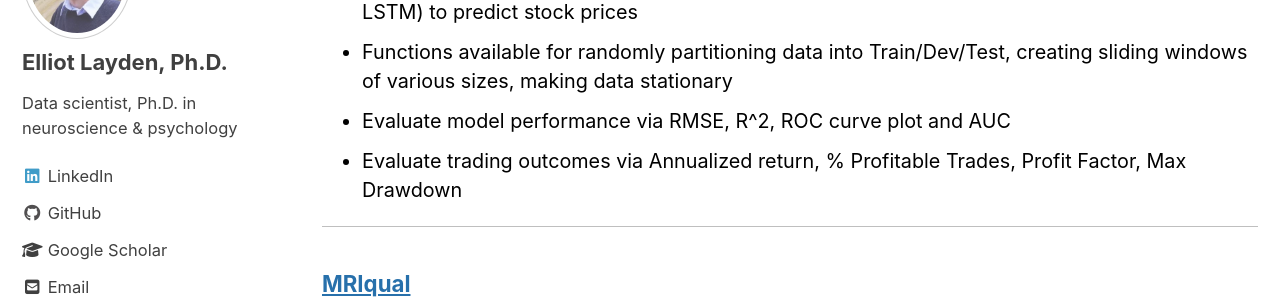
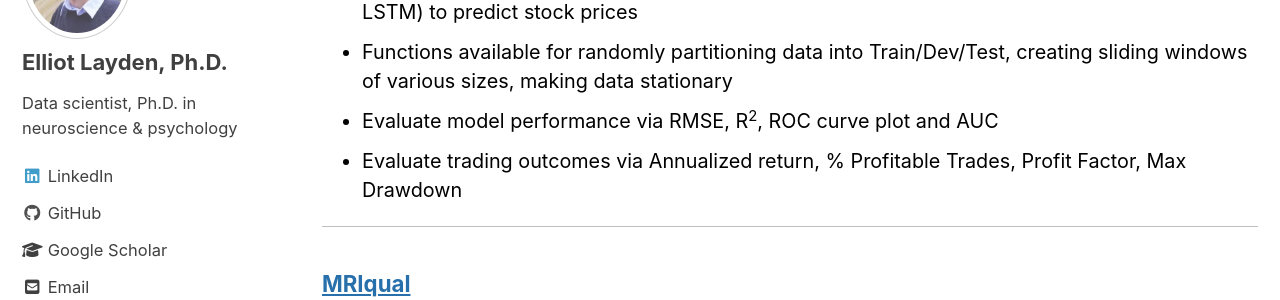
Before and after one commit to elayden/elayden.github.io, a Jekyll site: the page built from _pages/software.md, in a window 1280 px wide and 900 px high, scrolled down 918 px. Shown: the part 153-453 px from the top of the window. Built offline with Jekyll 4.4.1, drawn with Linux system fonts in a browser that asks for light colours; cached includes are drawn as plain includes; nearby versions of some CDN libraries.

Commit message:
add superscript

```diff
--- a/_pages/software.md
+++ b/_pages/software.md
@@ -26,7 +26,7 @@ header:
 ### [Deep Learning Framework for Financial Time Series Prediction in Python Keras](https://github.com/elayden/Deep-Learning-Framework-for-Financial-Time-Series-Prediction-in-Python-Keras)
 * A set of Python functions for training small, fully connected networks or sequence models (e.g., LSTM) to predict stock prices
 * Functions available for randomly partitioning data into Train/Dev/Test, creating sliding windows of various sizes, making data stationary
-* Evaluate model performance via RMSE, R^2, ROC curve plot and AUC
+* Evaluate model performance via RMSE, R<sup>2</sup>, ROC curve plot and AUC
 * Evaluate trading outcomes via Annualized return, % Profitable Trades, Profit Factor, Max Drawdown
 
 ----------------------------------------------------------------------------
```
